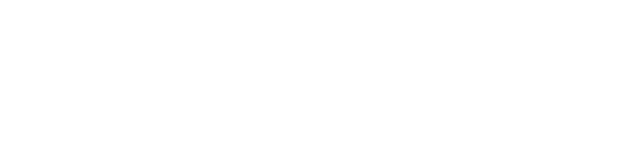
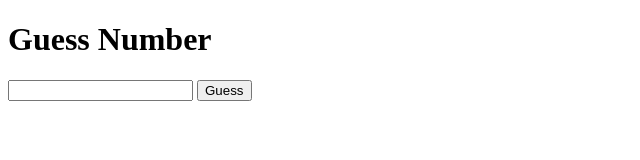
Before and after one commit to hsin7882/random_number, a plain HTML site: page index.html in a window 1280 px wide. Shown: the whole page, without its empty margins (0-640 px from the left). Drawn offline with Linux system fonts and the light colour scheme.

Commit message:
add basic element

```diff
--- a/index.html
+++ b/index.html
@@ -6,6 +6,9 @@
     <title>Document</title>
 </head>
 <body>
+    <h1>Guess Number</h1>
+    <input type="text">
+    <button>Guess</button>
 
 </body>
 </html>
```
